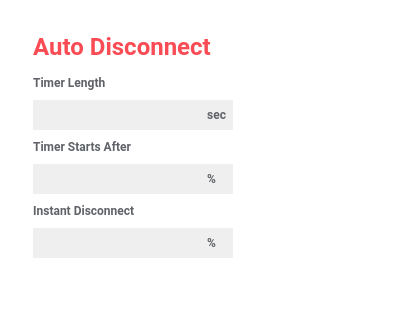
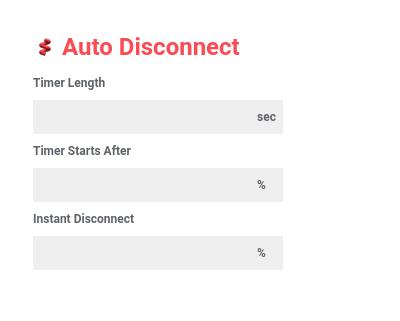
Before and after one commit to markuryy/Zoom-Yeet, a browser extension: page popup.html in a window 400 px wide. Drawn offline with Linux system fonts and the light colour scheme.

Commit message:
feat: Added New Logo

```diff
--- a/popup.css
+++ b/popup.css
@@ -1,16 +1,29 @@
 body {
-  width: 200px;
-  height: 250px;
+  width: 250px;
+  height: 260px;
   padding: 25px;
 }
 
+#title-parent {
+  display: flex;
+  align-items: center;
+  margin: 0 0 15px 0;
+}
+
+#logo {
+  height: 24px;
+  width: auto;
+  margin: 0 5px 0 0;
+}
+
 #title {
+  display: inline;
   font-family: "Roboto", sans-serif;
   font-style: normal;
   font-weight: bold;
   font-size: 24px;
   color: #fb4b54;
-  margin: 0 0 15px 0;
+  margin: 0;
 }
 
 .input-field-label {
--- a/popup.html
+++ b/popup.html
@@ -4,7 +4,10 @@
     <link rel="stylesheet" href="popup.css" />
   </head>
   <body>
-    <h1 id="title">Auto Disconnect</h1>
+    <div id="title-parent">
+      <img id="logo" src="images/logo.png" alt="Auto Disconnect Logo" />
+      <h1 id="title">Auto Disconnect</h1>
+    </div>
     <div>
       <label
         class="input-field-label"
```
Also changed, not shown: images/get_started128.png (deleted), images/get_started16.png (deleted), images/get_started32.png (deleted), images/get_started48.png (deleted), images/logo.png (added), manifest.json.
